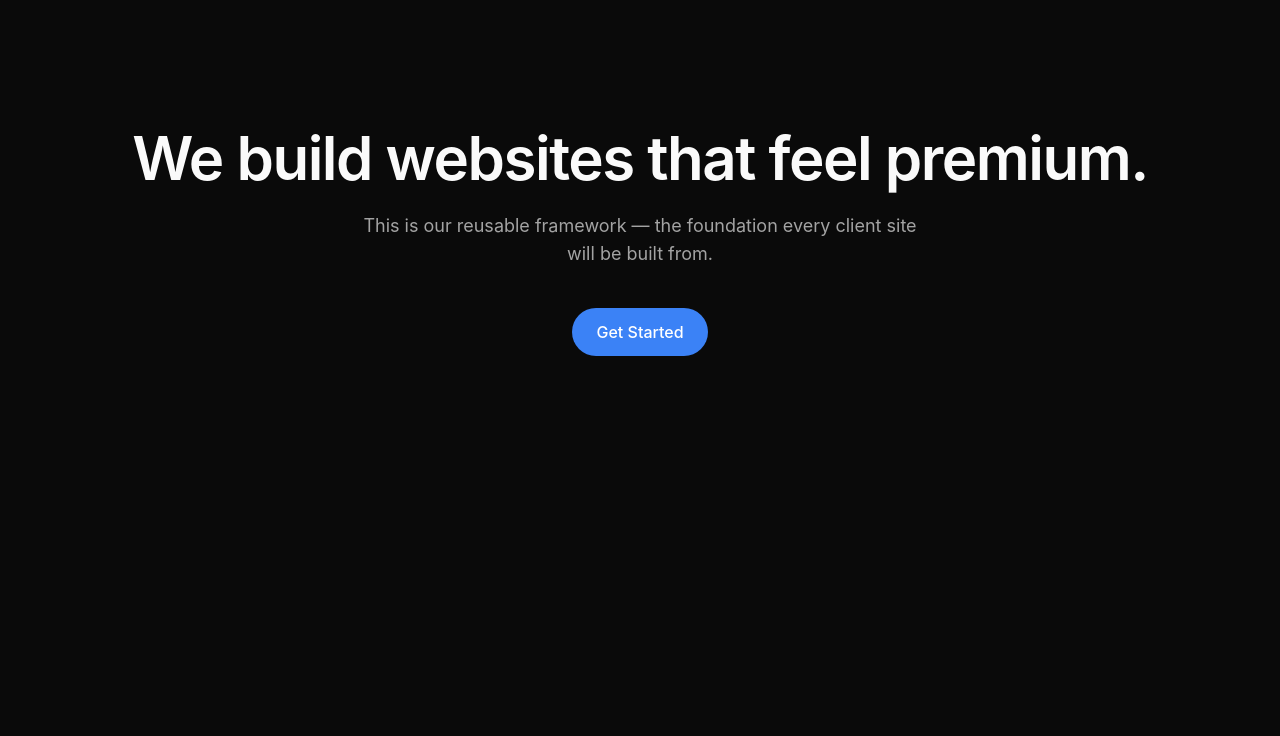
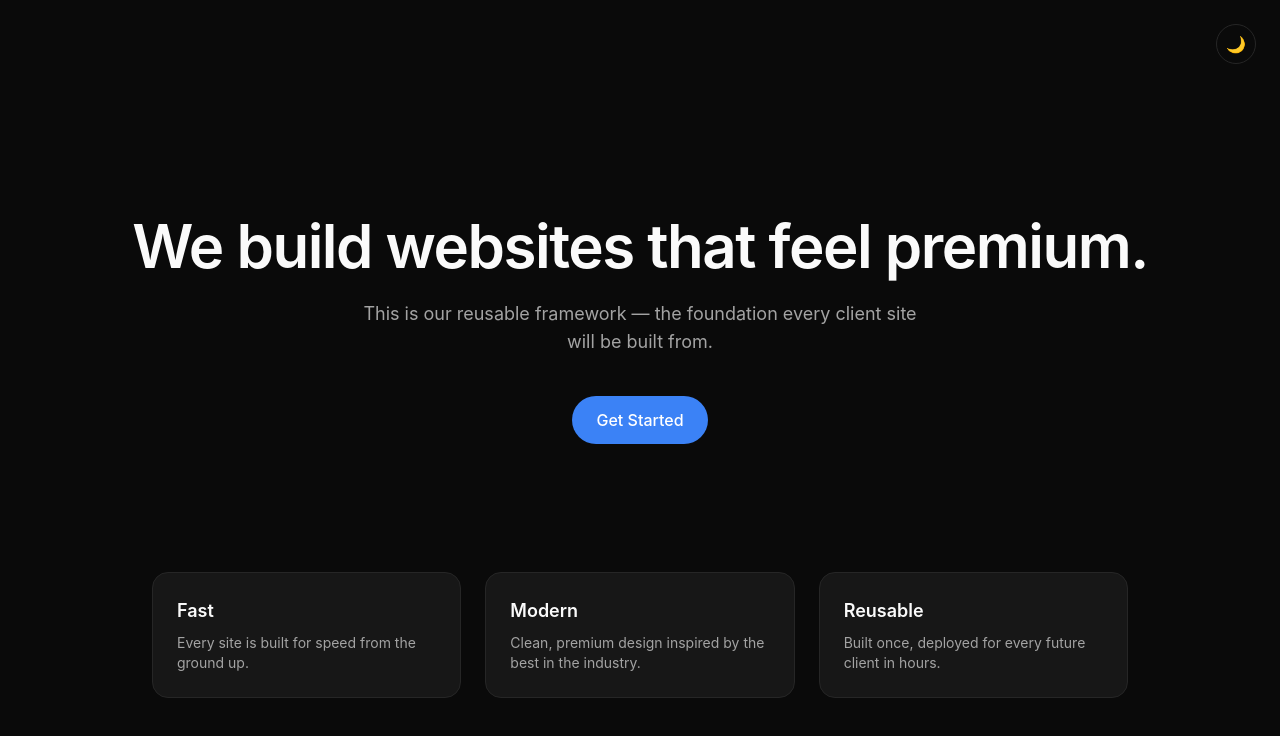
Before and after one commit to cbasspz/website-framework, a Next.js app: page / in a window 1280 px wide. Shown: the top 736 px of the page. Built offline with nearby package versions, Linux system fonts and the light colour scheme.

Commit message:
Fix dark/light mode toggle with html.light selector

```diff
--- a/app/globals.css
+++ b/app/globals.css
@@ -8,6 +8,16 @@
   --border: #262626;
   --accent: #3b82f6;
 }
+
+html.light {
+  --background: #ffffff;
+  --foreground: #0a0a0a;
+  --muted: #f5f5f5;
+  --muted-foreground: #737373;
+  --border: #e5e5e5;
+  --accent: #2563eb;
+}
+
 @theme inline {
   --color-background: var(--background);
   --color-foreground: var(--foreground);
@@ -21,4 +31,5 @@ body {
   background: var(--background);
   color: var(--foreground);
   font-family: -apple-system, BlinkMacSystemFont, "Segoe UI", sans-serif;
+  transition: background 0.2s ease, color 0.2s ease;
 }
--- a/app/layout.tsx
+++ b/app/layout.tsx
@@ -1,5 +1,6 @@
 import type { Metadata } from "next";
 import { Geist, Geist_Mono } from "next/font/google";
+import { ThemeProvider } from "next-themes";
 import "./globals.css";
 
 const geistSans = Geist({
@@ -13,8 +14,8 @@ const geistMono = Geist_Mono({
 });
 
 export const metadata: Metadata = {
-  title: "Create Next App",
-  description: "Generated by create next app",
+  title: "Website Framework",
+  description: "A reusable premium website framework.",
 };
 
 export default function RootLayout({
@@ -26,8 +27,13 @@ export default function RootLayout({
     <html
       lang="en"
       className={`${geistSans.variable} ${geistMono.variable} h-full antialiased`}
+      suppressHydrationWarning
     >
-      <body className="min-h-full flex flex-col">{children}</body>
+      <body className="min-h-full flex flex-col">
+        <ThemeProvider attribute="class" defaultTheme="dark" enableSystem={false}>
+          {children}
+        </ThemeProvider>
+      </body>
     </html>
   );
 }
--- a/app/page.tsx
+++ b/app/page.tsx
@@ -1,8 +1,14 @@
 import Button from "@/components/ui/Button";
+import Card from "@/components/ui/Card";
+import ThemeToggle from "@/components/ui/ThemeToggle";
 
 export default function Home() {
   return (
     <main className="min-h-screen bg-background text-foreground">
+      <div className="flex justify-end p-6">
+        <ThemeToggle />
+      </div>
+
       <section className="flex flex-col items-center justify-center text-center px-6 py-32">
         <h1 className="text-5xl md:text-6xl font-semibold tracking-tight">
           We build websites that feel premium.
@@ -14,6 +20,27 @@ export default function Home() {
           <Button variant="primary">Get Started</Button>
         </div>
       </section>
+
+      <section className="px-6 pb-32 grid grid-cols-1 md:grid-cols-3 gap-6 max-w-5xl mx-auto">
+        <Card>
+          <h3 className="text-lg font-semibold">Fast</h3>
+          <p className="mt-2 text-sm text-muted-foreground">
+            Every site is built for speed from the ground up.
+          </p>
+        </Card>
+        <Card>
+          <h3 className="text-lg font-semibold">Modern</h3>
+          <p className="mt-2 text-sm text-muted-foreground">
+            Clean, premium design inspired by the best in the industry.
+          </p>
+        </Card>
+        <Card>
+          <h3 className="text-lg font-semibold">Reusable</h3>
+          <p className="mt-2 text-sm text-muted-foreground">
+            Built once, deployed for every future client in hours.
+          </p>
+        </Card>
+      </section>
     </main>
   );
 }
--- /dev/null
+++ b/components/ui/Card.tsx
@@ -0,0 +1,16 @@
+import { ReactNode } from "react";
+
+type CardProps = {
+  children: ReactNode;
+  className?: string;
+};
+
+export default function Card({ children, className = "" }: CardProps) {
+  return (
+    <div
+      className={`rounded-2xl border border-border bg-muted p-6 ${className}`}
+    >
+      {children}
+    </div>
+  );
+}
--- /dev/null
+++ b/components/ui/ThemeToggle.tsx
@@ -0,0 +1,29 @@
+"use client";
+
+import { useTheme } from "next-themes";
+import { useEffect, useState } from "react";
+
+export default function ThemeToggle() {
+  const { theme, setTheme } = useTheme();
+  const [mounted, setMounted] = useState(false);
+
+  useEffect(() => {
+    setMounted(true);
+  }, []);
+
+  if (!mounted) {
+    return <div className="w-10 h-10" />;
+  }
+
+  const isDark = theme === "dark";
+
+  return (
+    <button
+      onClick={() => setTheme(isDark ? "light" : "dark")}
+      className="w-10 h-10 rounded-full border border-border flex items-center justify-center hover:opacity-80 transition"
+      aria-label="Toggle theme"
+    >
+      {isDark ? "🌙" : "☀️"}
+    </button>
+  );
+}
--- a/package.json
+++ b/package.json
@@ -10,6 +10,7 @@
   },
   "dependencies": {
     "next": "16.2.10",
+    "next-themes": "^0.4.6",
     "react": "19.2.4",
     "react-dom": "19.2.4"
   },
```
Also changed, not shown: 1 other file (tests, documents, lock files or other folders).
